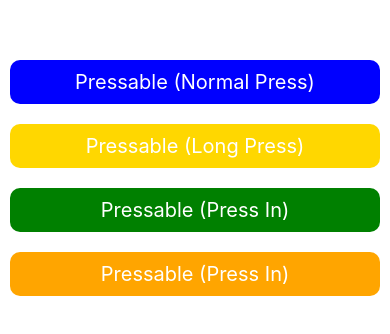
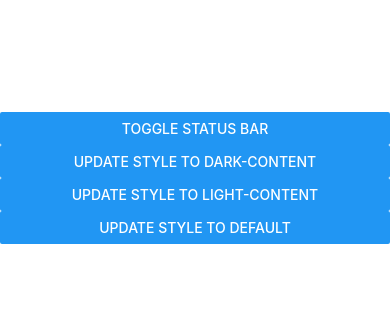
Before and after one commit to samiulhaq4424/React-Native, a React Native app in the folder project11/: screen / in a window 390 px wide. Shown: the part 244-578 px from the top of the page. Built offline with nearby package versions, Linux system fonts and the light colour scheme.

Commit message:
second-commit

```diff
--- a/project11/App.js
+++ b/project11/App.js
@@ -2,7 +2,7 @@
 
 import React from 'react';
 import { useState } from 'react';
-import {StyleSheet, Text, View, Pressable} from 'react-native';
+import {StyleSheet, Text, View, Button, StatusBar} from 'react-native';
 
 
 /**
@@ -12,7 +12,7 @@ import {StyleSheet, Text, View, Pressable} from 'react-native';
  * 4) Activity Indicator (Loader) (component: ActivityIndic)
  * 5) Modal in React-Native (component: ModalComp)
  * 6) Pressable in React-Native (component: PressableComp)
- * 7) Status Bar in React-Native (component: )
+ * 7) Status Bar in React-Native (component: statusBarComp)
 */
 
 import TouchHighLightComp from './components/TouchHighLightComp';
@@ -20,7 +20,8 @@ import RadioButton from './components/RadioButton';
 import DynamicRadioButton from './components/DynamicRadioButton';
 import ActivityIndic from './components/ActivityIndic';
 import ModalComp from './components/ModalComp';
-import PressableComp from './components/PressableComp'
+import PressableComp from './components/PressableComp';
+import StatusBarComp from './components/StatusBarComp';
 
 
 const App = () => {
@@ -40,7 +41,9 @@ const App = () => {
 
       {/* <ModalComp/> */}
 
-      <PressableComp/>
+      {/* <PressableComp/> */}
+
+      <StatusBarComp/>
 
 
 
--- /dev/null
+++ b/project11/components/StatusBarComp.js
@@ -0,0 +1,42 @@
+/* eslint-disable */
+
+import { useState } from 'react';
+
+import {StyleSheet, View, Button, StatusBar} from 'react-native';
+
+
+const StatusBarComp = () => {
+
+  const [hide, setHide] = useState(false);
+  const [barStyle, setbarStyle] = useState('default');
+
+  return (
+    <View style={styles.main}>
+
+      {/* barStyle can be 'dark-content', 'light-content' or 'default' which will be default of the system */}
+      <StatusBar
+        backgroundColor= 'orange'
+        barStyle= {barStyle}
+        hidden={hide} //if true, status bar will disappear
+      />
+
+
+      <Button title='Toggle Status Bar' onPress={()=>setHide(!hide)} />
+      <Button title='Update Style to dark-content' onPress={()=>setbarStyle('dark-content')} />
+      <Button title='Update Style to light-content' onPress={()=>setbarStyle('light-content')} />
+      <Button title='Update Style to default' onPress={()=>setbarStyle('default')} />
+
+    </View>
+  );
+};
+
+
+const styles = StyleSheet.create({
+
+  main:{
+    flex: 1,
+    justifyContent: 'center',
+  },
+});
+
+export default StatusBarComp;
```
